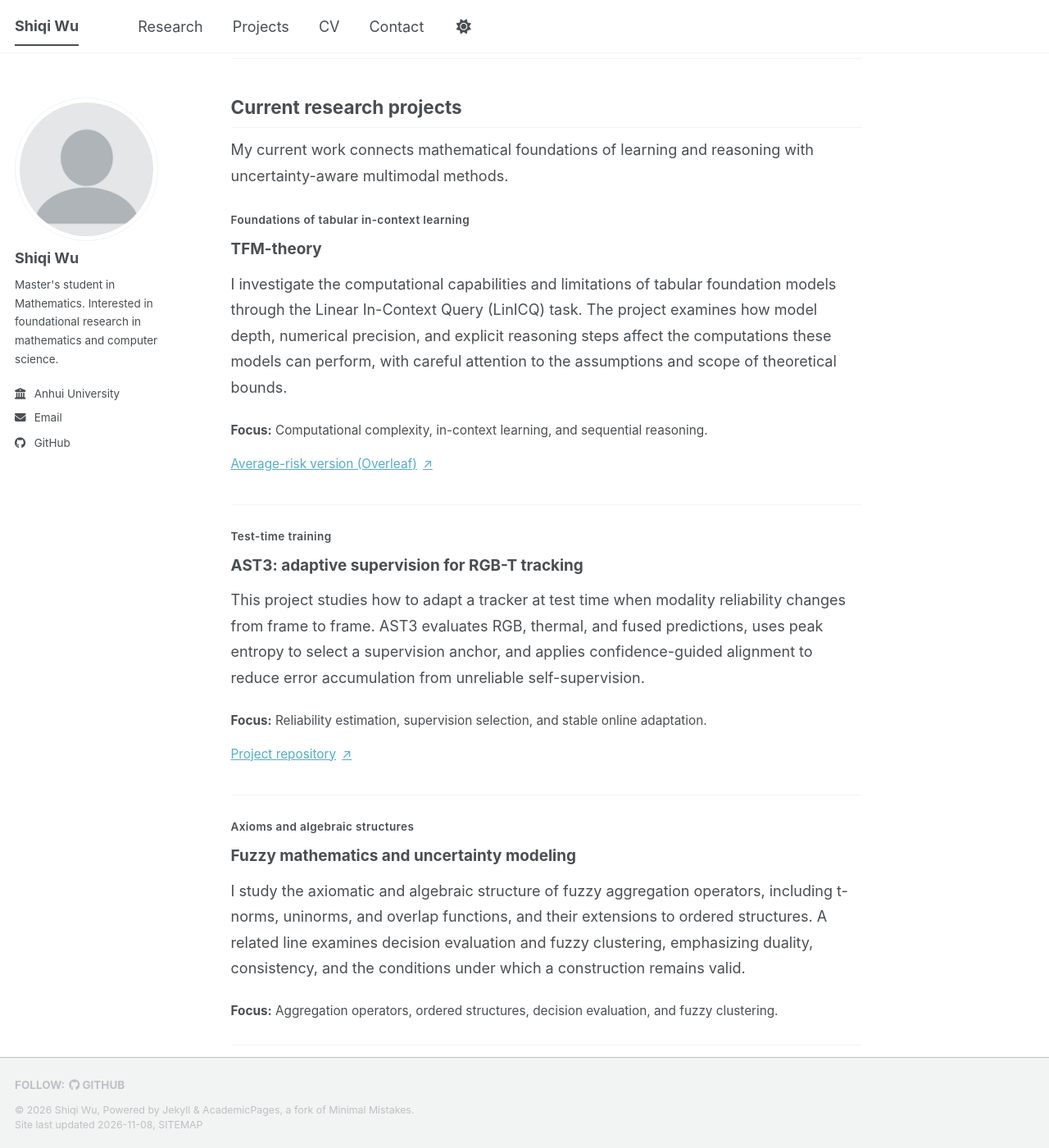
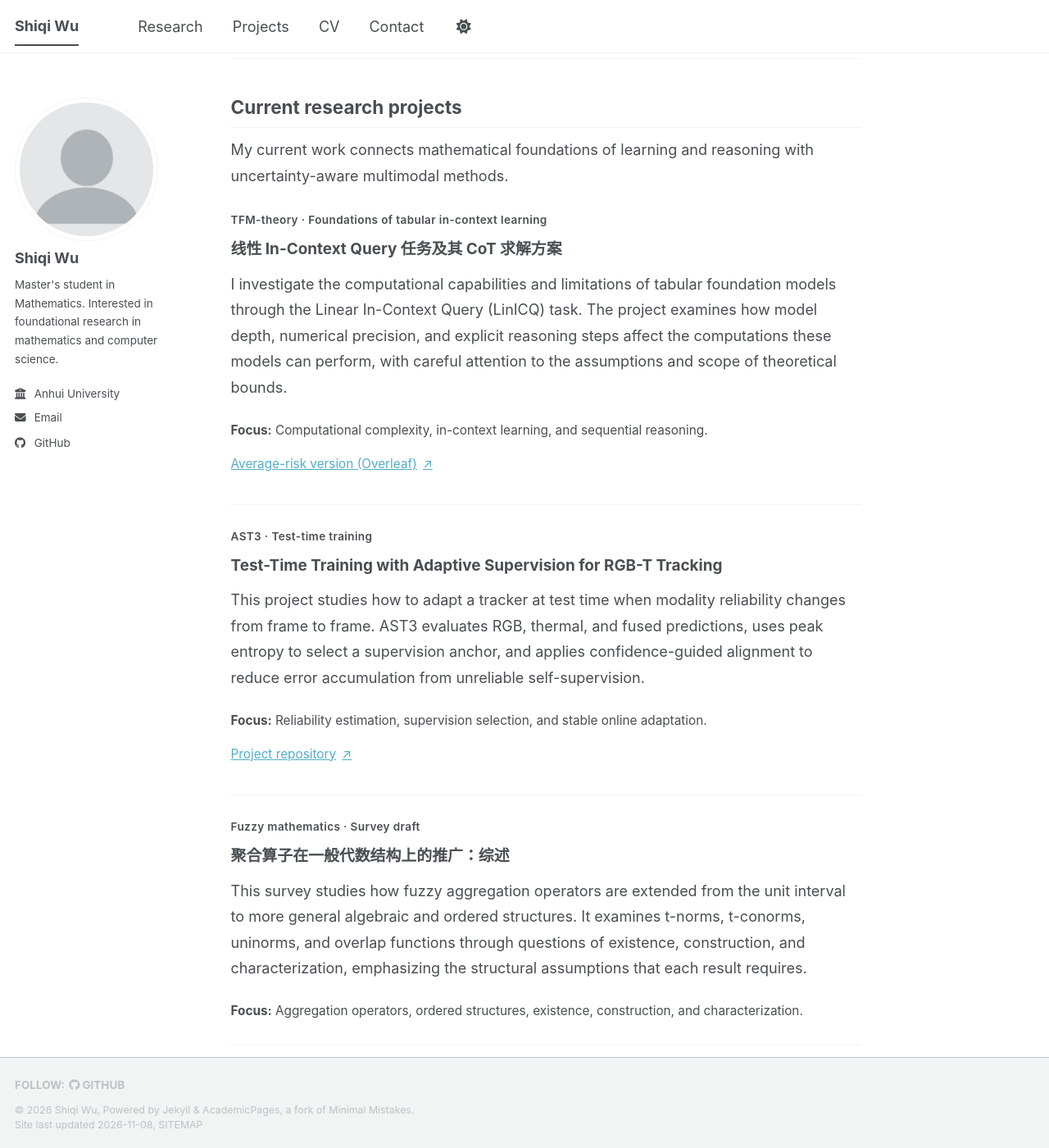
Before and after one commit to Sunrise-57/Sunrise-57.github.io, a Jekyll site: the page built from _pages/about.md, in a window 1280 px wide and 1400 px high, scrolled down 704 px. Shown: the whole window at 82% size. Built offline with Jekyll 4.4.1, drawn with Linux system fonts in a browser that asks for light colours; a script bundle is joined from its source files by our own code; library files that are not in the unit come from our copies.

Commit message:
Use manuscript titles for research projects

```diff
--- a/_data/research.yml
+++ b/_data/research.yml
@@ -1,8 +1,8 @@
 # Current research projects and manuscript links.
 projects:
   - id: tfm-theory
-    title: "TFM-theory"
-    field: "Foundations of tabular in-context learning"
+    title: "线性 In-Context Query 任务及其 CoT 求解方案"
+    field: "TFM-theory · Foundations of tabular in-context learning"
     summary: "I investigate the computational capabilities and limitations of tabular foundation models through the Linear In-Context Query (LinICQ) task. The project examines how model depth, numerical precision, and explicit reasoning steps affect the computations these models can perform, with careful attention to the assumptions and scope of theoretical bounds."
     focus: "Computational complexity, in-context learning, and sequential reasoning."
     links:
@@ -10,8 +10,8 @@ projects:
         url: "https://www.overleaf.com/project/6a7bd66b6d53b2467c6e386c"
 
   - id: ast3
-    title: "AST3: adaptive supervision for RGB-T tracking"
-    field: "Test-time training"
+    title: "Test-Time Training with Adaptive Supervision for RGB-T Tracking"
+    field: "AST3 · Test-time training"
     summary: "This project studies how to adapt a tracker at test time when modality reliability changes from frame to frame. AST3 evaluates RGB, thermal, and fused predictions, uses peak entropy to select a supervision anchor, and applies confidence-guided alignment to reduce error accumulation from unreliable self-supervision."
     focus: "Reliability estimation, supervision selection, and stable online adaptation."
     links:
@@ -19,15 +19,15 @@ projects:
         url: "https://github.com/Sunrise-57/AST3-RGBT-Tracking"
 
   - id: fuzzy-mathematics
-    title: "Fuzzy mathematics and uncertainty modeling"
-    field: "Axioms and algebraic structures"
-    summary: "I study the axiomatic and algebraic structure of fuzzy aggregation operators, including t-norms, uninorms, and overlap functions, and their extensions to ordered structures. A related line examines decision evaluation and fuzzy clustering, emphasizing duality, consistency, and the conditions under which a construction remains valid."
-    focus: "Aggregation operators, ordered structures, decision evaluation, and fuzzy clustering."
+    title: "聚合算子在一般代数结构上的推广：综述"
+    field: "Fuzzy mathematics · Survey draft"
+    summary: "This survey studies how fuzzy aggregation operators are extended from the unit interval to more general algebraic and ordered structures. It examines t-norms, t-conorms, uninorms, and overlap functions through questions of existence, construction, and characterization, emphasizing the structural assumptions that each result requires."
+    focus: "Aggregation operators, ordered structures, existence, construction, and characterization."
     links: []
 
   - id: cross-modal-tracking
-    title: "Cross-modal tracking with reliability and uncertainty"
-    field: "Multimodal perception"
+    title: "基于模态自监督及不确定性引导的RGBT目标跟踪"
+    field: "Master's thesis research · Multimodal perception"
     summary: "This broader research line examines how visible and thermal information should be combined when modalities provide unequal or conflicting evidence. The focus is on modality self-supervision, uncertainty modeling, and adaptive fusion under occlusion, changing illumination, and modality degradation."
     focus: "Complementary information, uncertainty-aware fusion, and tracking robustness."
     links: []
```
